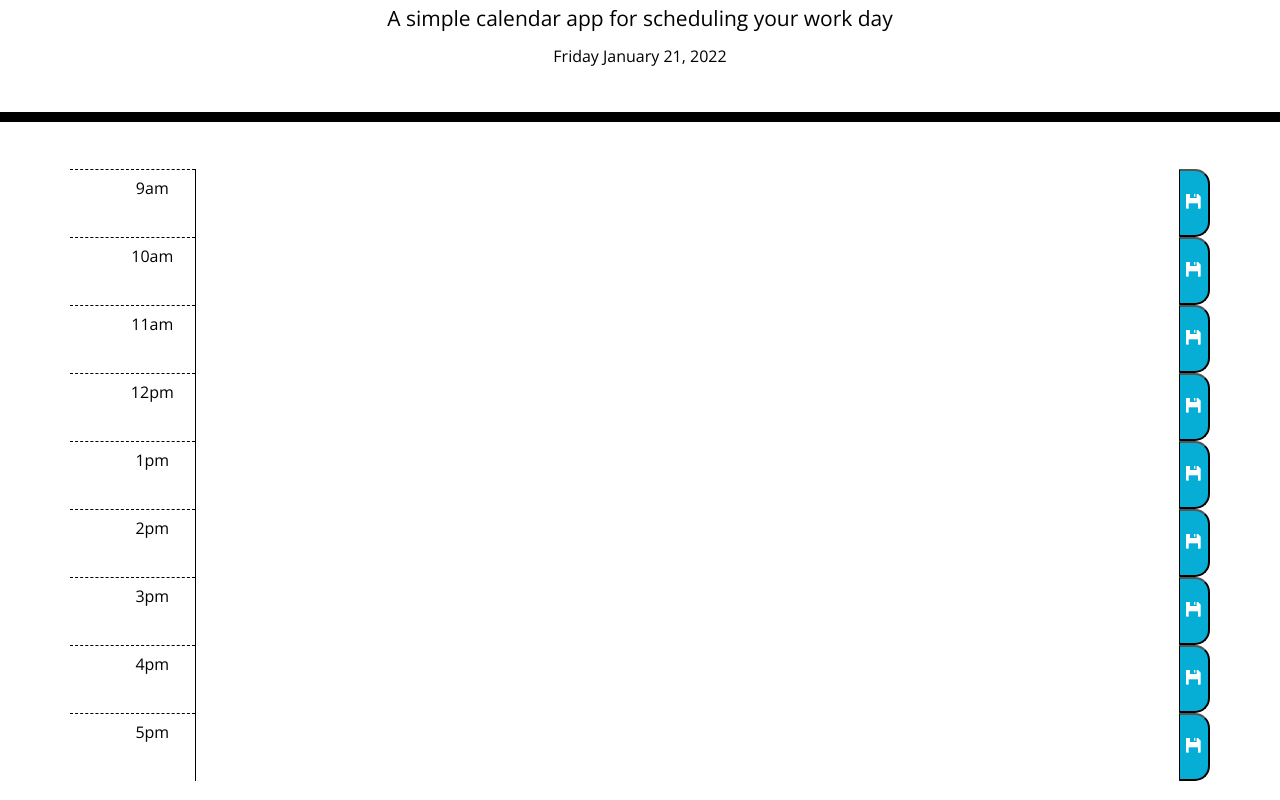
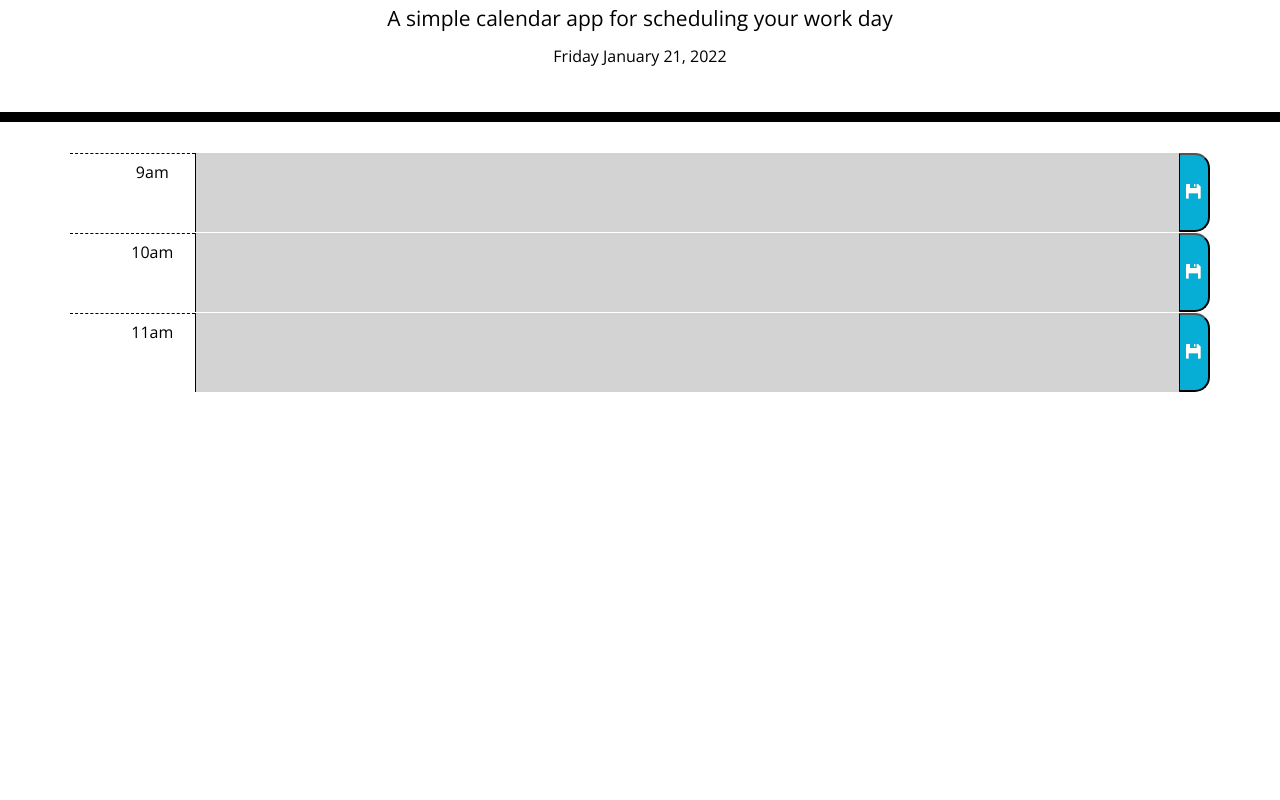
Before and after one commit to lrodenyoder/work-day-scheduler, a plain HTML site: page index.html in a window 1280 px wide. Shown: the part 150-950 px from the top of the page. After the commit the page ends 800 px from the top, so only its background shows below. Drawn offline with nearby package versions, Linux system fonts and the light colour scheme.

Commit message:
js to assign color based on current time

```diff
--- a/Develop/script.js
+++ b/Develop/script.js
@@ -1,4 +1,37 @@
+//variables
 var todayDate = moment().format("dddd LL");
-console.log(todayDate);
+//current hour in 24hr format
+var currentTime = moment().format("H");
+//array to hold each hour of the scheduler
+var textAreaArray = $(".description");
 
+//display current date at the top of scheduler
 $("#currentDay").replaceWith(todayDate);
+
+//compare textarea ID to current time (24hr format)
+var auditTime = function () {
+
+    //loop through the textarea array variable
+    for (var i = 0; i < textAreaArray.length; i++) {
+        //get the id for each textarea
+        var TimeID = textAreaArray[i].id;
+
+        //get the textarea as a variable
+        var textareaEl = document.getElementById(textAreaArray[i].id);
+
+        //remove leftover classes from textareas
+        $(textAreaArray).removeClass(".present .past .future");
+
+        //add class depending on the comparison of assigned hour ID and current hour in 24hr format
+        if (TimeID < currentTime) {
+            $(textareaEl).addClass("past");
+        } else if (TimeID > currentTime) {
+            $(textareaEl).addClass("future");
+        } else {
+            $(textareaEl).addClass("present");
+        }
+    }
+};
+
+//run auditTime every 5 minutes
+setInterval(auditTime(), (1000 * 60) * 5);
--- a/Develop/style.css
+++ b/Develop/style.css
@@ -14,6 +14,7 @@ textarea{
   width: 100%;
   max-width: 100%;
   min-width: 100px;
+  line-height: 1.2;
 }
 
 .jumbotron {
@@ -22,6 +23,11 @@ textarea{
   color: black;
   border-radius: 0;
   border-bottom: 10px solid black;
+}
+
+time {
+  padding: 0;
+  margin: 0;
 }
 
 .description{
@@ -34,7 +40,7 @@ textarea{
 }
 
 .row {
-  white-space: pre-wrap;
+  /* white-space: pre-wrap; */
   height: 80px;
   border-top: 1px solid white;;
 }
--- a/index.html
+++ b/index.html
@@ -33,49 +33,44 @@
       <!-- Timeblocks go here -->
       <div class="row justify-content-center  mw-95%">
           <div class="time-block d-flex flex-row justify-content-between col-12">
+
             <div class="hour">9am</div>
-          <textarea class="description" rows="3" cols="200"></textarea>
+
+
+            <textarea class="description" rows="3" cols="200" id="09"></textarea>
+
+
             <button type="button" class="saveBtn"><i class="glyphicon glyphicon-floppy-disk"></i></button>
           </div>
+      </div>
+
+      <div class="row justify-content-center  mw-95%">
           <div class="time-block d-flex flex-row justify-content-between col-12">
+
             <div class="hour">10am</div>
-          <textarea class="description" rows="3" cols="200"></textarea>
+
+
+            <textarea class="description" rows="3" cols="200" id="10"></textarea>
+
+
             <button type="button" class="saveBtn"><i class="glyphicon glyphicon-floppy-disk"></i></button>
           </div>
+      </div>
+
+      <div class="row justify-content-center  mw-95%">
           <div class="time-block d-flex flex-row justify-content-between col-12">
+
             <div class="hour">11am</div>
-          <textarea class="description" rows="3" cols="200"></textarea>
+
+
+            <textarea class="description" rows="3" cols="200" id="11"></textarea>
+
+
             <button type="button" class="saveBtn"><i class="glyphicon glyphicon-floppy-disk"></i></button>
           </div>
-        <div class="time-block d-flex flex-row justify-content-between col-12">
-          <div class="hour">12pm</div>
-          <textarea class="description" rows="3" cols="200"></textarea>
-          <button type="button" class="saveBtn"><i class="glyphicon glyphicon-floppy-disk"></i></button>
       </div>
-        <div class="time-block d-flex flex-row justify-content-between col-12">
-          <div class="hour">1pm</div>
-          <textarea class="description" rows="3" cols="200"></textarea>
-          <button type="button" class="saveBtn"><i class="glyphicon glyphicon-floppy-disk"></i></button>
-        </div>
-        <div class="time-block d-flex flex-row justify-content-between col-12">
-          <div class="hour">2pm</div>
-          <textarea class="description" rows="3" cols="200"></textarea>
-          <button type="button" class="saveBtn"><i class="glyphicon glyphicon-floppy-disk"></i></button>
-        </div>
-        <div class="time-block d-flex flex-row justify-content-between col-12">
-          <div class="hour">3pm</div>
-          <textarea class="description" rows="3" cols="200"></textarea>
-          <button type="button" class="saveBtn"><i class="glyphicon glyphicon-floppy-disk"></i></button>
-        </div>
-        <div class="time-block d-flex flex-row justify-content-between col-12">
-          <div class="hour">4pm</div>
-          <textarea class="description" rows="3" cols="200"></textarea>
-          <button type="button" class="saveBtn"><i class="glyphicon glyphicon-floppy-disk"></i></button>
-        </div>
-        <div class="time-block d-flex flex-row justify-content-between col-12">
-          <div class="hour">5pm</div>
-          <textarea class="description" rows="3" cols="200"></textarea>
-          <button type="button" class="saveBtn"><i class="glyphicon glyphicon-floppy-disk"></i></button>
+
+
         </div>
       </div>
     </div>
```
Lines whose indentation alone changed are shown as unchanged.
